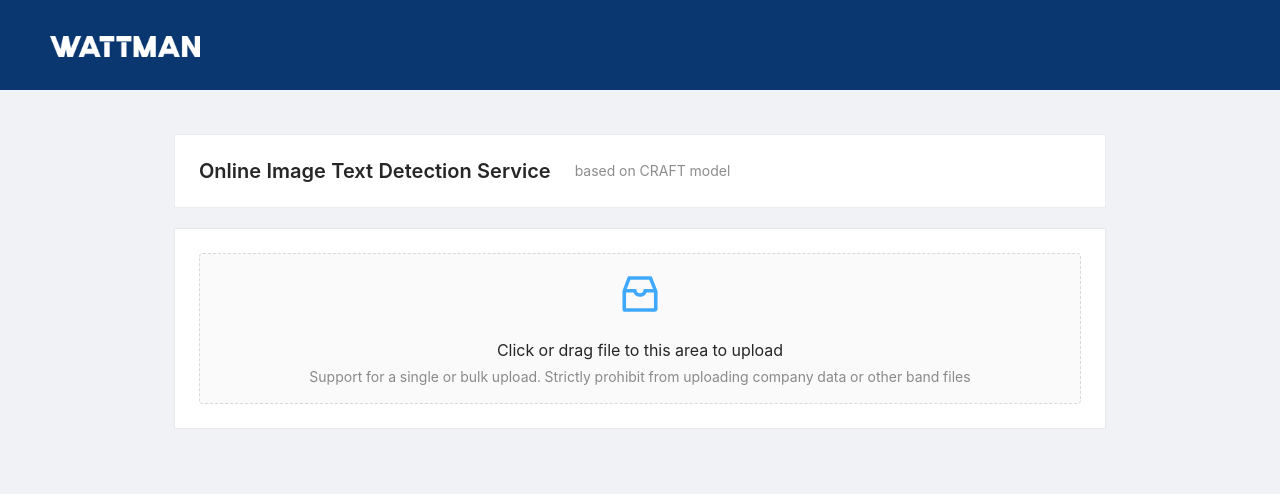
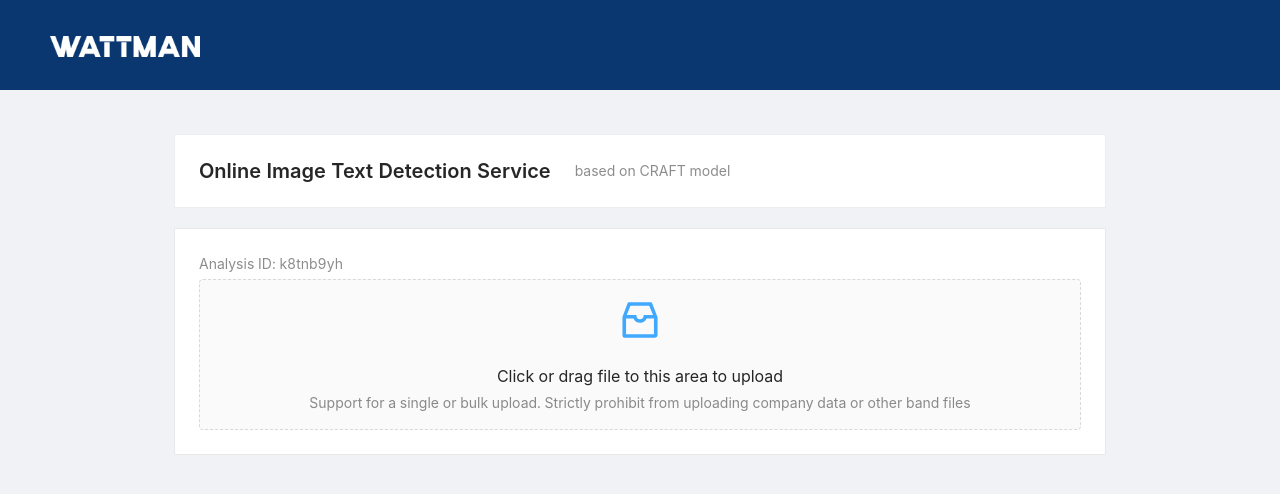
Before and after one commit to RocketWill/online-text-detection, a React (Create React App) app in the folder client/: page / in a window 1280 px wide. Shown: the top 494 px of the page. Built offline with nearby package versions, Linux system fonts and the light colour scheme.

Commit message:
set unique analysis ID

```diff
--- a/client/package.json
+++ b/client/package.json
@@ -13,7 +13,8 @@
     "react": "^16.13.1",
     "react-app-rewired": "^2.1.5",
     "react-dom": "^16.13.1",
-    "react-scripts": "3.4.1"
+    "react-scripts": "3.4.1",
+    "uniqid": "^5.2.0"
   },
   "scripts": {
     "start": "react-app-rewired start",
--- a/client/src/App.js
+++ b/client/src/App.js
@@ -7,6 +7,7 @@ import CustomTitle from './components/atoms/CustomTitle';
 import ServiceHeader from './components/organisms/ServiceHeader';
 import ImageUploader from './components/organisms/ImageUploader';
 import Space from './components/atoms/Space';
+import AnalysisId from './components/organisms/AnalysisId';
 
 
 const App = () => (
--- /dev/null
+++ b/client/src/components/organisms/AnalysisId.jsx
@@ -0,0 +1,13 @@
+import React, { useState } from 'react';
+import { Typography } from 'antd';
+
+const uniqid = require('uniqid');
+
+const { Text } = Typography;
+
+export default function AnalysisId() {
+  const [analysisId] = useState(uniqid());
+  return (
+    <Text type="secondary">{`Analysis ID: ${analysisId}`}</Text>
+  );
+}
--- a/client/src/components/organisms/ImageUploader.jsx
+++ b/client/src/components/organisms/ImageUploader.jsx
@@ -1,6 +1,8 @@
 import React from 'react';
 import { Card, Upload, message } from 'antd';
 import { InboxOutlined } from '@ant-design/icons';
+import AnalysisId from './AnalysisId';
+import Space from '../atoms/Space';
 
 const { Dragger } = Upload;
 
@@ -24,6 +26,8 @@ export default function ImageUploader() {
 
   return (
     <Card>
+      <AnalysisId />
+      <Space spaceSize={5} />
       <Dragger {...props}>
         <p className="ant-upload-drag-icon">
           <InboxOutlined />
```
Also changed, not shown: client/src/components/atoms/Description.jsx (added, +20 -0 lines), 1 other file (tests, documents, lock files or other folders).
